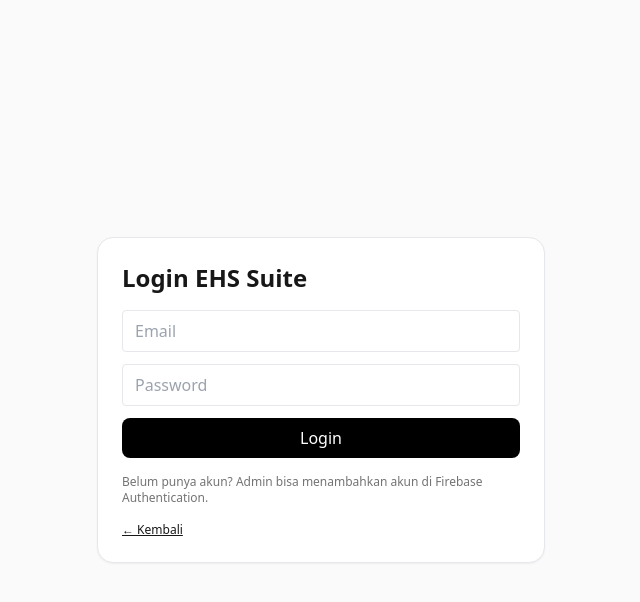
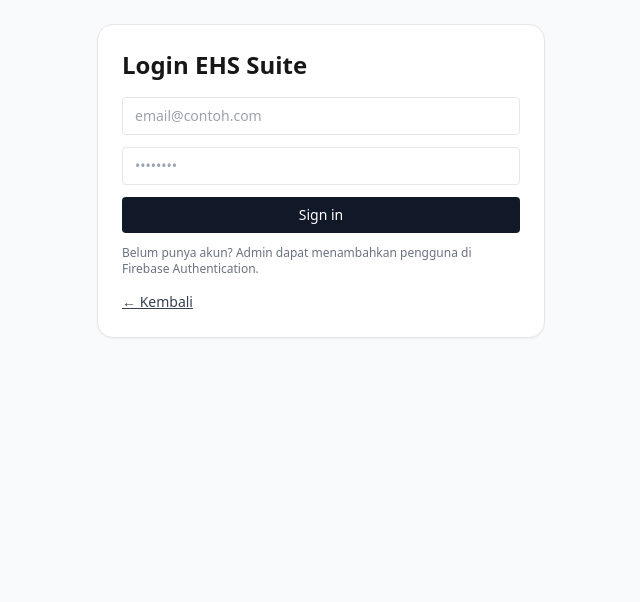
Before and after one commit to Armansj-pixel/EHS-Suite, a Next.js app: page /login in a window 1280 px wide. Shown: the top 602 px of the page, without its empty margins (319-959 px from the left). Built offline with nearby package versions, Linux system fonts and the light colour scheme.

Commit message:
Update page.tsx

```diff
--- a/app/login/page.tsx
+++ b/app/login/page.tsx
@@ -1,94 +1,107 @@
 "use client";
+
 import { useState } from "react";
+import { useRouter } from "next/navigation";
+import { getAuth, signInWithEmailAndPassword } from "firebase/auth";
+import { db } from "@/lib/firebase";
+import { doc, getDoc, setDoc, serverTimestamp } from "firebase/firestore";
 import Link from "next/link";
-import { signInWithEmailAndPassword } from "firebase/auth";
-import { auth } from "@/lib/firebase";
-import { ensureUserProfile } from "@/lib/users";
 
 export default function LoginPage() {
+  const router = useRouter();
   const [email, setEmail] = useState("");
-  const [pass, setPass]   = useState("");
-  const [err, setErr]     = useState<string | null>(null);
-  const [info, setInfo]   = useState<string | null>(null);
+  const [password, setPassword] = useState("");
   const [loading, setLoading] = useState(false);
+  const [err, setErr] = useState<string | null>(null);
 
-  async function onSubmit(e: React.FormEvent) {
+  async function ensureUserDoc(uid: string, email: string) {
+    const ref = doc(db, "users", uid);
+    const snap = await getDoc(ref);
+    if (!snap.exists()) {
+      await setDoc(ref, {
+        uid,
+        email,
+        name: email.split("@")[0],
+        role: "viewer", // bisa diubah admin dari Firestore
+        createdAt: serverTimestamp(),
+        updatedAt: serverTimestamp(),
+      });
+    }
+  }
+
+  const onSubmit = async (e: React.FormEvent) => {
     e.preventDefault();
     setErr(null);
-    setInfo(null);
     setLoading(true);
     try {
-      // 1) Login ke Firebase
-      await signInWithEmailAndPassword(auth, email, pass);
-
-      // 2) Auto-provision profile di Firestore jika belum ada
-      const profile = await ensureUserProfile({
-        role: "ehs_manager", // default untuk kamu (bisa disesuaikan)
-        dept: "Production",
-      });
-
-      // 3) Notifikasi sukses
-      if (profile) {
-        setInfo(
-          `Profil ${profile.name || profile.email || profile.uid} siap. Role: ${profile.role}. Mengarahkan ke dashboard...`
+      const auth = getAuth();
+      const cred = await signInWithEmailAndPassword(auth, email.trim(), password);
+      // init dokumen user (jika belum ada)
+      await ensureUserDoc(cred.user.uid, cred.user.email || email.trim());
+      // ke dashboard
+      router.replace("/dashboard");
+    } catch (e: any) {
+      console.error(e);
+      setErr(
+        e?.code === "auth/invalid-credential" || e?.code === "auth/wrong-password"
+          ? "Email atau password salah."
+          : e?.message || "Gagal login. Coba lagi."
       );
-      } else {
-        setInfo("Profil siap. Mengarahkan ke dashboard...");
-      }
-
-      // 4) Redirect ke dashboard
-      setTimeout(() => {
-        window.location.href = "/dashboard";
-      }, 900);
-    } catch (e: any) {
-      setErr(e?.message ?? "Login gagal");
     } finally {
       setLoading(false);
     }
-  }
+  };
 
   return (
-    <main className="min-h-screen flex items-center justify-center p-6">
-      <div className="w-full max-w-md space-y-4 rounded-2xl border bg-white p-6 shadow-sm">
-        <h1 className="text-2xl font-bold">Login EHS Suite</h1>
+    <div className="min-h-screen flex items-start justify-center p-6 bg-gray-50">
+      <div className="w-full max-w-md bg-white border rounded-2xl p-6 shadow-sm">
+        <h1 className="text-2xl font-semibold mb-4">Login EHS Suite</h1>
+
+        {err && <div className="text-sm text-red-600 mb-3">⚠️ {err}</div>}
 
         <form onSubmit={onSubmit} className="space-y-3">
+          <div>
             <input
-            className="input w-full"
               type="email"
-            placeholder="Email"
+              placeholder="email@contoh.com"
               value={email}
-            onChange={(e)=>setEmail(e.target.value)}
+              onChange={(e) => setEmail(e.target.value)}
+              className="w-full border rounded px-3 py-2 text-sm"
               required
+              autoComplete="username"
             />
+          </div>
+          <div>
             <input
-            className="input w-full"
               type="password"
-            placeholder="Password"
-            value={pass}
-            onChange={(e)=>setPass(e.target.value)}
+              placeholder="••••••••"
+              value={password}
+              onChange={(e) => setPassword(e.target.value)}
+              className="w-full border rounded px-3 py-2 text-sm"
               required
+              autoComplete="current-password"
             />
+          </div>
 
-        {err && <p className="text-sm text-red-600">{err}</p>}
-        {info && (
-          <div className="text-sm rounded-md border border-green-200 bg-green-50 p-2 text-green-700">
-            {info}
-          </div>
-        )}
-
-          <button className="btn w-full" disabled={loading}>
-            {loading ? "Signing in..." : "Login"}
+          <button
+            type="submit"
+            disabled={loading}
+            className="w-full rounded bg-gray-900 text-white py-2 text-sm hover:bg-gray-800 disabled:opacity-60"
+          >
+            {loading ? "Signing in..." : "Sign in"}
           </button>
         </form>
 
-        <p className="text-xs text-neutral-500">
-          Belum punya akun? Admin bisa menambahkan akun di Firebase Authentication.
-        </p>
-        <p className="text-xs">
-          <Link className="underline" href="/">← Kembali</Link>
-        </p>
+        <div className="mt-3 text-xs text-gray-500">
+          Belum punya akun? Admin dapat menambahkan pengguna di Firebase Authentication.
         </div>
-    </main>
+
+        <div className="mt-3">
+          <Link href="/" className="text-sm underline text-gray-700">
+            ← Kembali
+          </Link>
+        </div>
+      </div>
+    </div>
   );
 }
```
Lines whose indentation alone changed are shown as unchanged.
